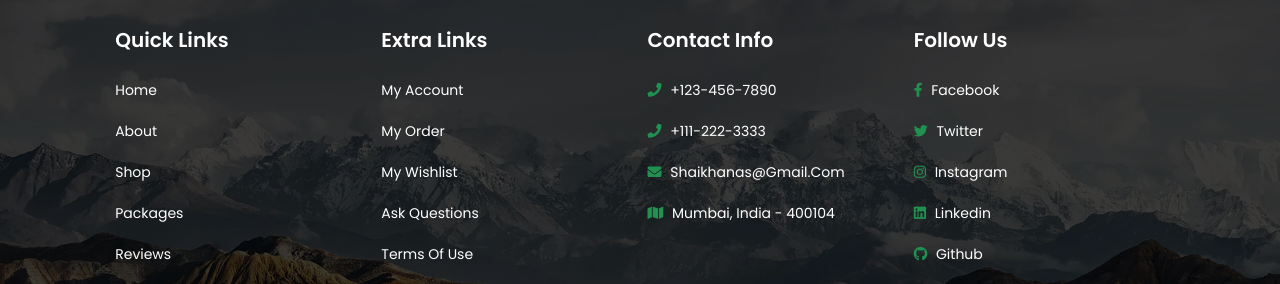
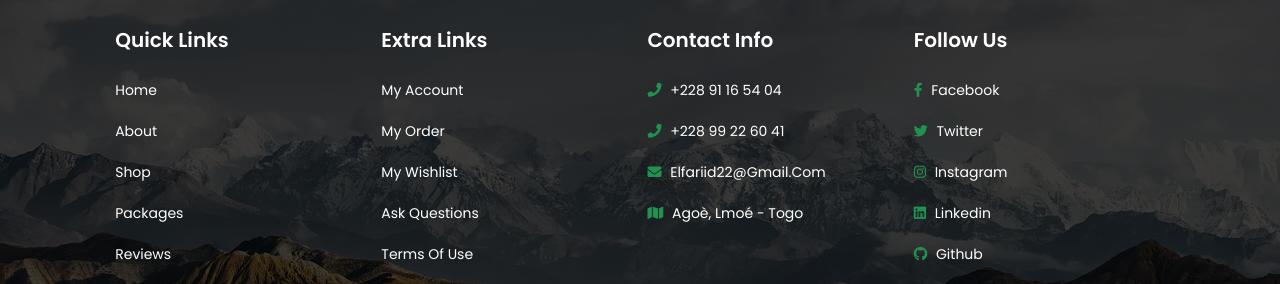
Before and after one commit to Labo-Farid/agence-de-voyage, a plain HTML site: page index.html in a window 1280 px wide. Shown: the part 6544-6828 px from the top of the page. Drawn offline with nearby package versions, Linux system fonts and the light colour scheme.

Commit message:
Update index.html

```diff
--- a/index.html
+++ b/index.html
@@ -680,10 +680,10 @@
 
         <div class="box">
             <h3>contact info</h3>
-            <a href="#"> <i class="fas fa-phone"></i> +123-456-7890 </a>
-            <a href="#"> <i class="fas fa-phone"></i> +111-222-3333 </a>
-            <a href="#"> <i class="fas fa-envelope"></i> shaikhanas@gmail.com </a>
-            <a href="#"> <i class="fas fa-map"></i> mumbai, india - 400104 </a>
+            <a href="#"> <i class="fas fa-phone"></i> +228 91 16 54 04 </a>
+            <a href="#"> <i class="fas fa-phone"></i> +228 99 22 60 41 </a>
+            <a href="#"> <i class="fas fa-envelope"></i> elfariid22@gmail.com </a>
+            <a href="#"> <i class="fas fa-map"></i> Agoè, lmoé - Togo </a>
         </div>
 
         <div class="box">
```
